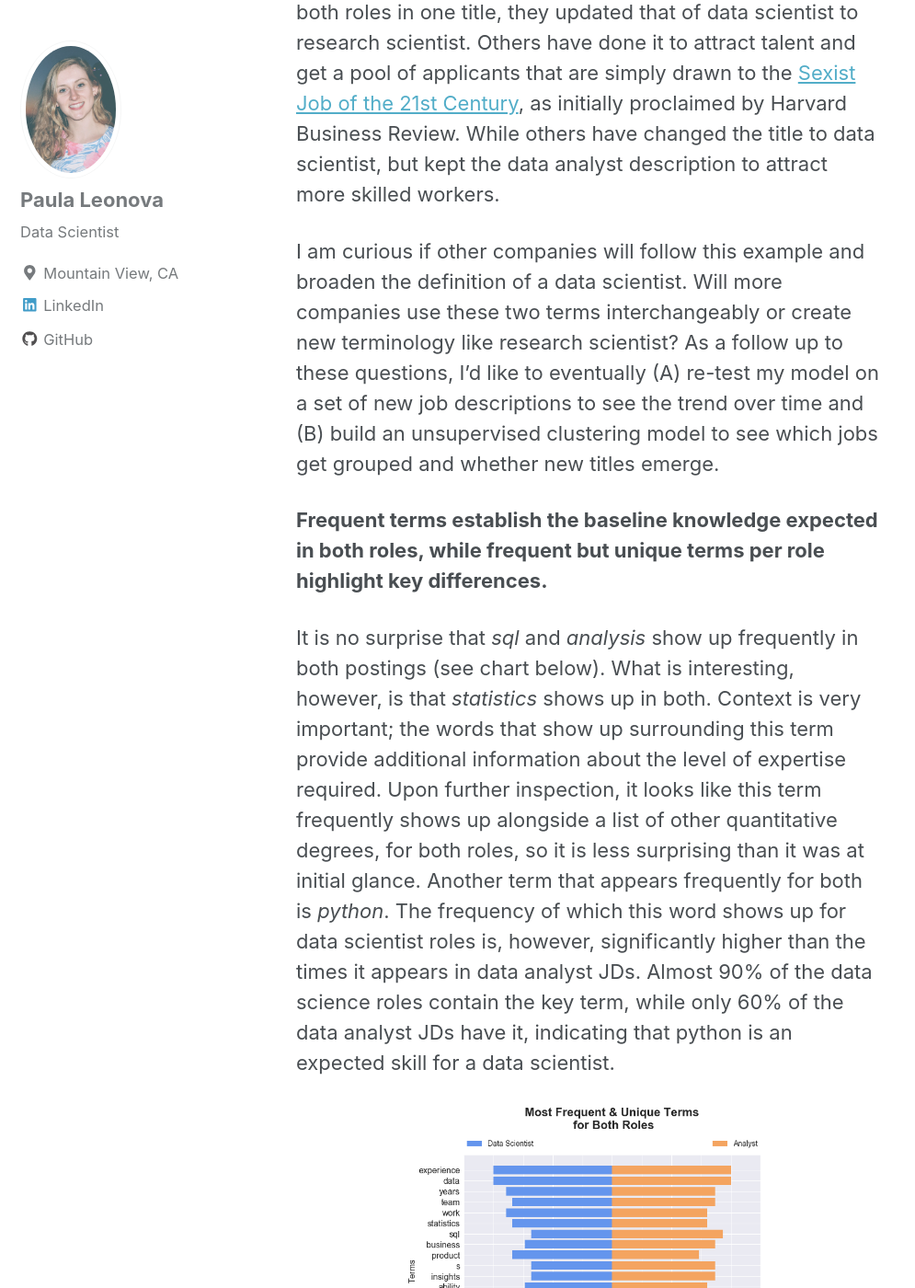
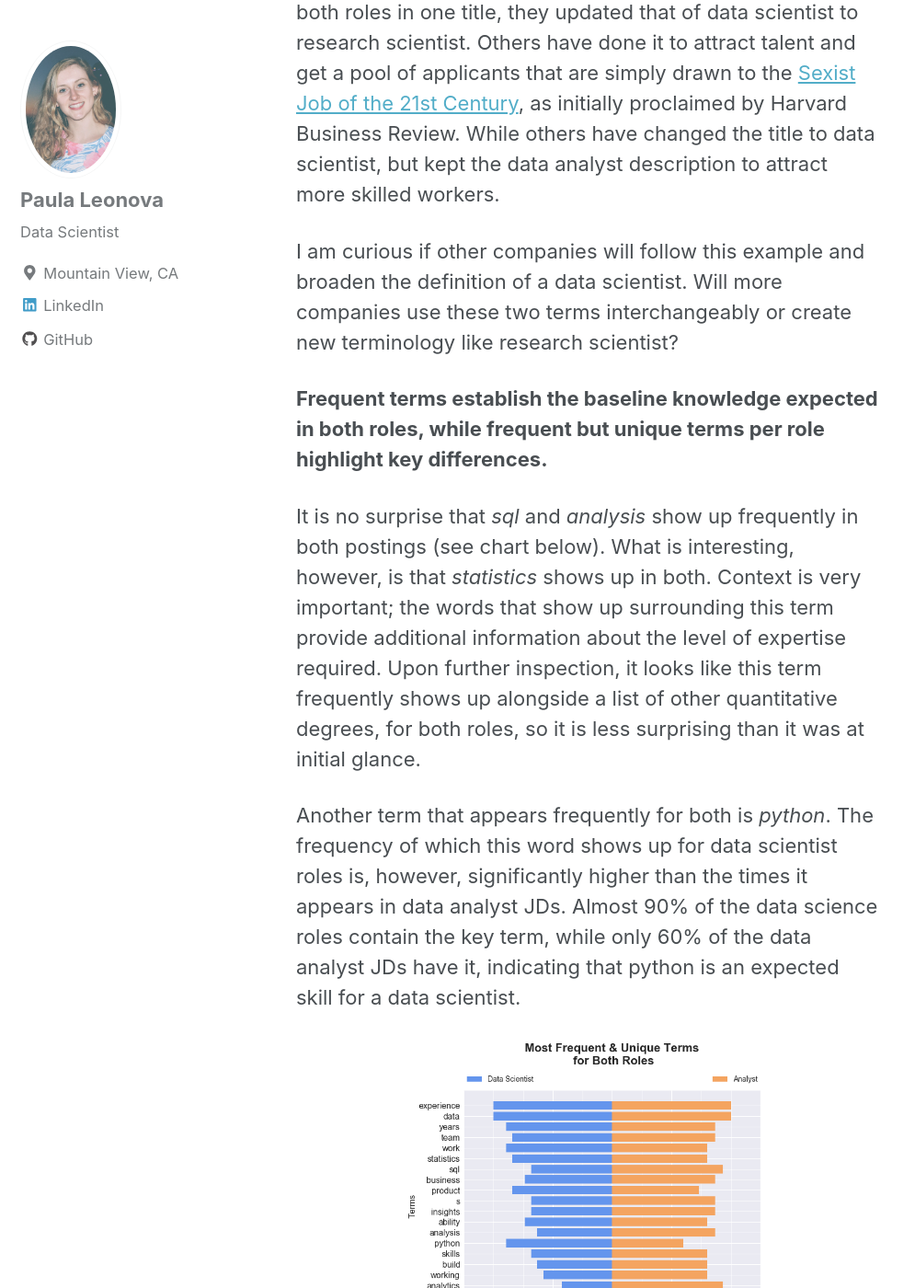
Before and after one commit to pleonova/pleonova.github.io, a Jekyll site: the page built from _posts/2018-08-21-jd-classification.md, in a window 1280 px wide and 1400 px high, scrolled down 1408 px. Shown: the whole window at 92% size, without its empty margins (0-995 px from the left). Built offline with Jekyll 4.4.1, drawn with Linux system fonts in a browser that asks for light colours; nearby versions of some CDN libraries.

Commit message:
Split out paragraph about python from jd post

```diff
--- a/_posts/2018-08-21-jd-classification.md
+++ b/_posts/2018-08-21-jd-classification.md
@@ -17,11 +17,13 @@ I ended up training a Multinomial Naives Bayes model to predict the job titles w
 
 There are several reasons why a company might choose to display a title where the description does not match the role. Lyft, for example, on their blog, wrote the following article [What's in a name?](https://eng.lyft.com/whats-in-a-name-ce42f419d16c), where they explained that they strategically chose to change the title of a data analyst to a data scientist to retain talent (in my model, this role comes up as a false positive). However, instead of encompassing both roles in one title, they updated that of data scientist to research scientist. Others have done it to attract talent and get a pool of applicants that are simply drawn to the [Sexist Job of the 21st Century](https://hbr.org/2012/10/data-scientist-the-sexiest-job-of-the-21st-century), as initially proclaimed by Harvard Business Review. While others have changed the title to data scientist, but kept the data analyst description to attract more skilled workers.
 
-I am curious if other companies will follow this example and broaden the definition of a data scientist. Will more companies use these two terms interchangeably or create new terminology like research scientist? As a follow up to these questions, I'd like to eventually (A) re-test my model on a set of new job descriptions to see the trend over time and (B) build an unsupervised clustering model to see which jobs get grouped and whether new titles emerge.
+I am curious if other companies will follow this example and broaden the definition of a data scientist. Will more companies use these two terms interchangeably or create new terminology like research scientist?
 
 **Frequent terms establish the baseline knowledge expected in both roles, while frequent but unique terms per role highlight key differences.**
 
-It is no surprise that *sql* and *analysis* show up frequently in both postings (see chart below). What is interesting, however, is that *statistics* shows up in both. Context is very important; the words that show up surrounding this term provide additional information about the level of expertise required. Upon further inspection, it looks like this term frequently shows up alongside a list of other quantitative degrees, for both roles, so it is less surprising than it was at initial glance. Another term that appears frequently for both is *python*. The frequency of which this word shows up for data scientist roles is, however, significantly higher than the times it appears in data analyst JDs. Almost 90% of the data science roles contain the key term, while only 60% of the data analyst JDs have it, indicating that python is an expected skill for a data scientist.
+It is no surprise that *sql* and *analysis* show up frequently in both postings (see chart below). What is interesting, however, is that *statistics* shows up in both. Context is very important; the words that show up surrounding this term provide additional information about the level of expertise required. Upon further inspection, it looks like this term frequently shows up alongside a list of other quantitative degrees, for both roles, so it is less surprising than it was at initial glance.
+
+Another term that appears frequently for both is *python*. The frequency of which this word shows up for data scientist roles is, however, significantly higher than the times it appears in data analyst JDs. Almost 90% of the data science roles contain the key term, while only 60% of the data analyst JDs have it, indicating that python is an expected skill for a data scientist.
 
 <p align="center">
   <img width="400" src="{{ site.url }}{{ site.baseurl }}/images/jd-classifier/TorandoChart_TermSensitivity_BothRoles.png">
```
